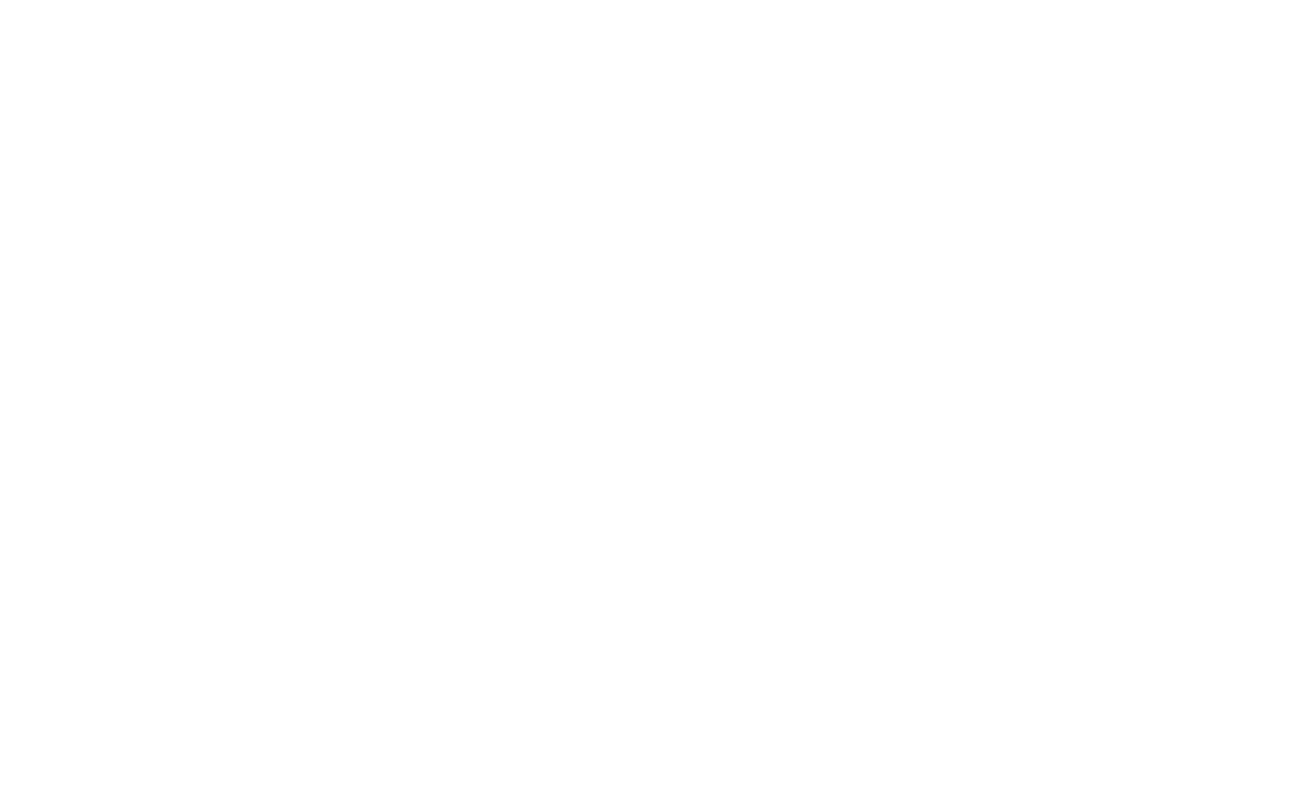
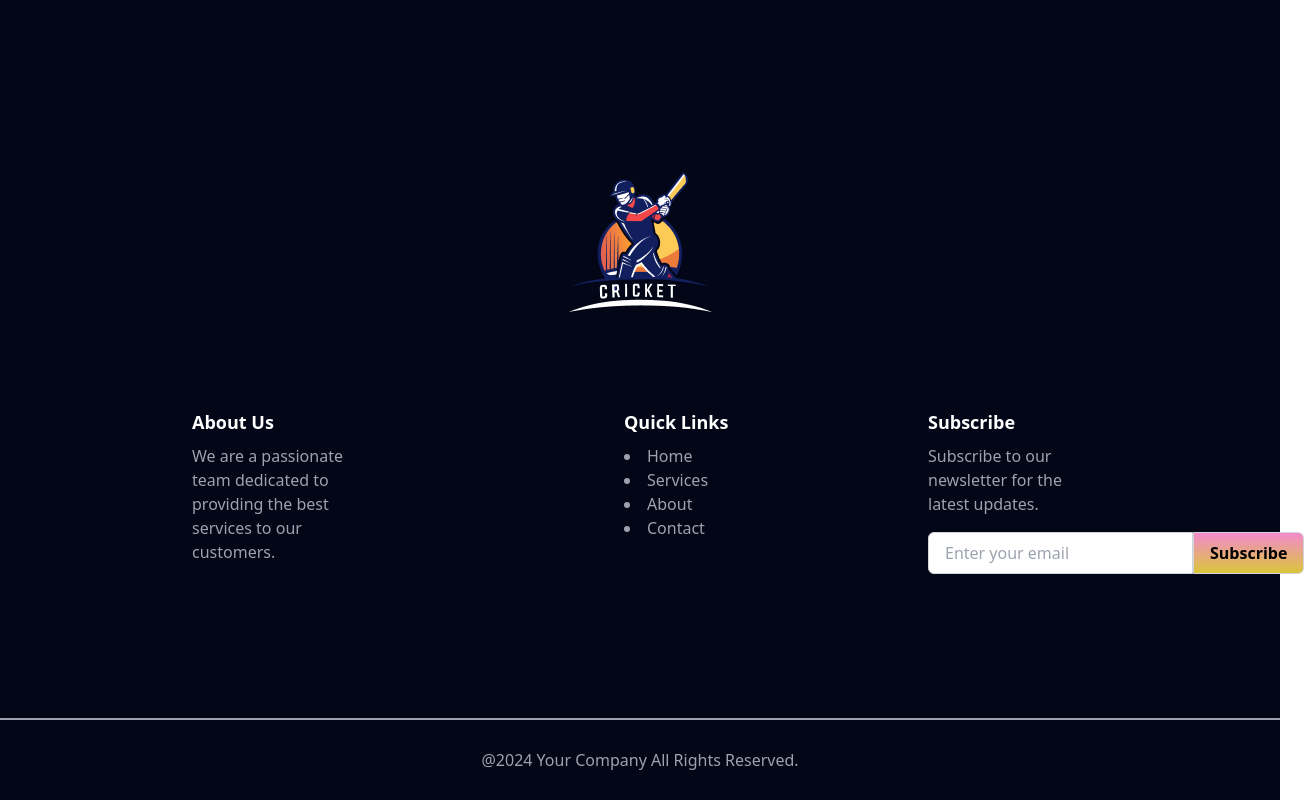
Before and after one commit to mrinmoy-765/B10A7_Dream_11_Cricket_Team, a React (Vite) app: page / in a window 1280 px wide. Shown: the part 3536-4336 px from the top of the page, 1304 px wide, since content can reach past the window. Before the commit the page ends 3132 px from the top, so only its background shows below. Built offline with nearby package versions, Linux system fonts and the light colour scheme.

Commit message:
footer added

```diff
--- a/src/App.jsx
+++ b/src/App.jsx
@@ -1,6 +1,7 @@
 import Header from './components/Navbar/navbar';
 import Banner from './components/Banner/banner';
 import Body from './components/Body/Body';
+import Footer from './components/Footer/Footer'
 import './App.css';
 import { useState } from 'react';
 import { ToastContainer, toast } from 'react-toastify';
@@ -78,6 +79,7 @@ function App() {
         selectplayer={selectplayer}
         removePlayer={removePlayer}
       />
+      <Footer/>
     </>
   );
 }
--- a/src/components/Banner/Banner.jsx
+++ b/src/components/Banner/Banner.jsx
@@ -1,4 +1,4 @@
-import React from 'react';
+
 import banner from '../../assets/banner-main.png';
 import shadow from '../../assets/bg-shadow.png';
 
--- a/src/components/Body/Body.jsx
+++ b/src/components/Body/Body.jsx
@@ -19,7 +19,7 @@ export default function Body({ handleSelectPlayer,selectplayer,removePlayer }) {
 
 
 return (
-  <div className="px-16 mx-auto">
+  <div className="px-16 mx-auto mb-72">
     <div className="flex place-content-between mt-4 mb-4">
       <div>
         <h1 className="font-semibold text-xl">
--- /dev/null
+++ b/src/components/Footer/Footer.jsx
@@ -0,0 +1,44 @@
+import logo from '../../assets/logo-footer.png';
+export default function Footer() {
+  return (
+    <div className="bg-slate-950">
+        <div className="grid place-items-center pt-72">
+            <img src={logo} alt="" />
+        </div>
+        <div className="grid grid-cols-3 gap-4 px-48 pt-24  pb-36">
+            <div className="pr-24">
+                <h1 className="font-semibold text-lg text-white mb-2">About Us</h1>
+                <p className="text-gray-400">We are a passionate team dedicated to providing the best services to our customers.</p>
+            </div>
+            <div className="pl-32">
+                <h1  className="font-semibold text-lg text-white mb-2">Quick Links</h1>
+                 <div className="text-gray-400">
+                    <li>Home</li>
+                    <li>Services</li>
+                    <li>About</li>
+                    <li>Contact</li>
+               </div>
+            </div>
+            <div className="pl-32">
+                <h1 className="font-semibold text-lg text-white mb-2">Subscribe</h1>
+                <p className="text-gray-400">Subscribe to our newsletter for the latest updates.</p>
+                <div className="flex mt-4">
+                       <input
+                          type="text"
+                          placeholder="Enter your email"
+                          className="rounded-l-md px-4 py-2 border border-gray-300"
+                          />
+                        <button
+                           className="rounded-r-md px-4 py-2 border font-semibold border-gray-300 text-black"
+                           style={{backgroundImage: "linear-gradient(to bottom, #F28ACC, #DBC63A)",}}>Subscribe
+                        </button>
+                </div>
+            </div>
+
+        </div>
+       <div className="text-center py-7 border-t-2 border-gray-400">
+           <h1 className="text-gray-400">@2024 Your Company All Rights Reserved.</h1>
+       </div>
+    </div>
+  )
+}
```
